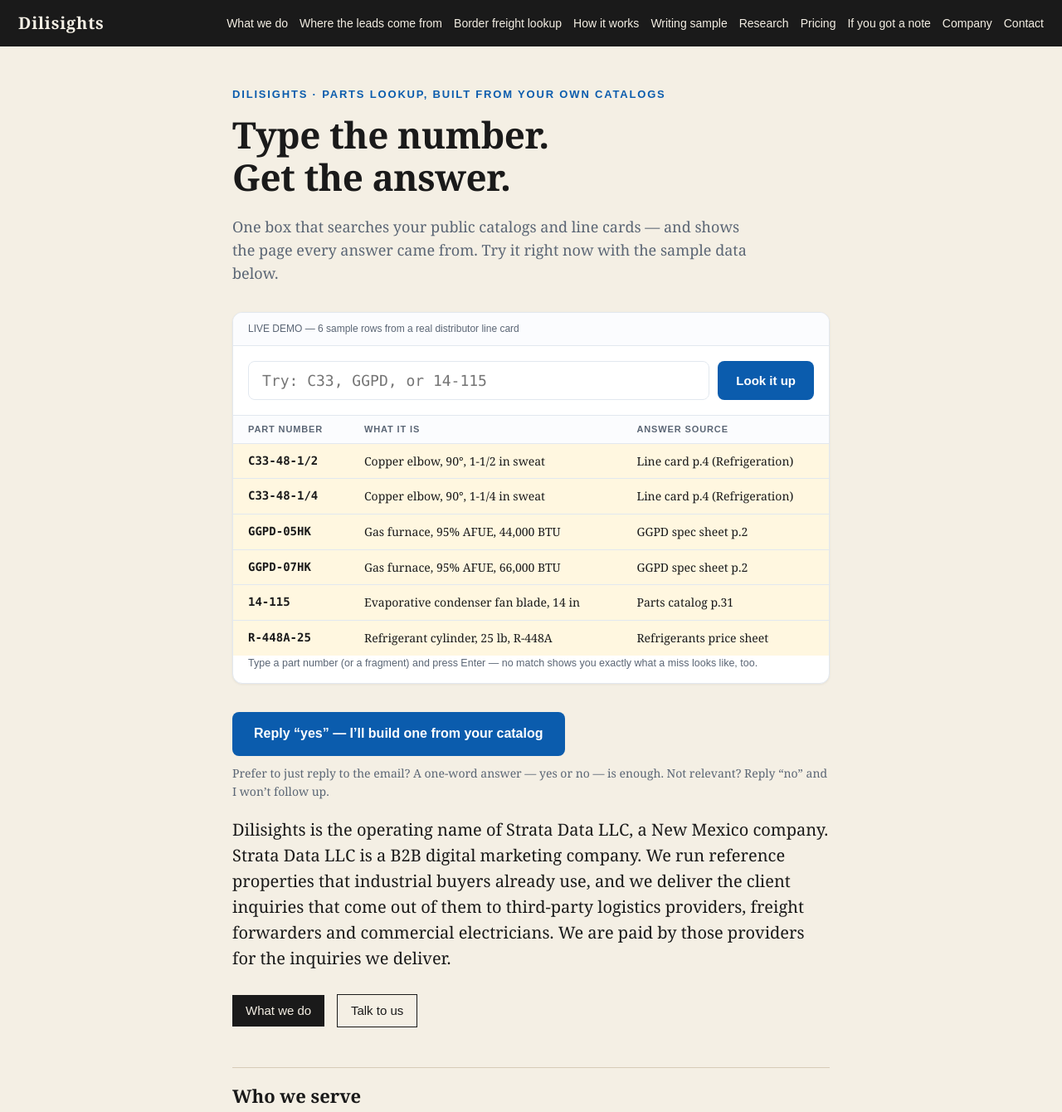
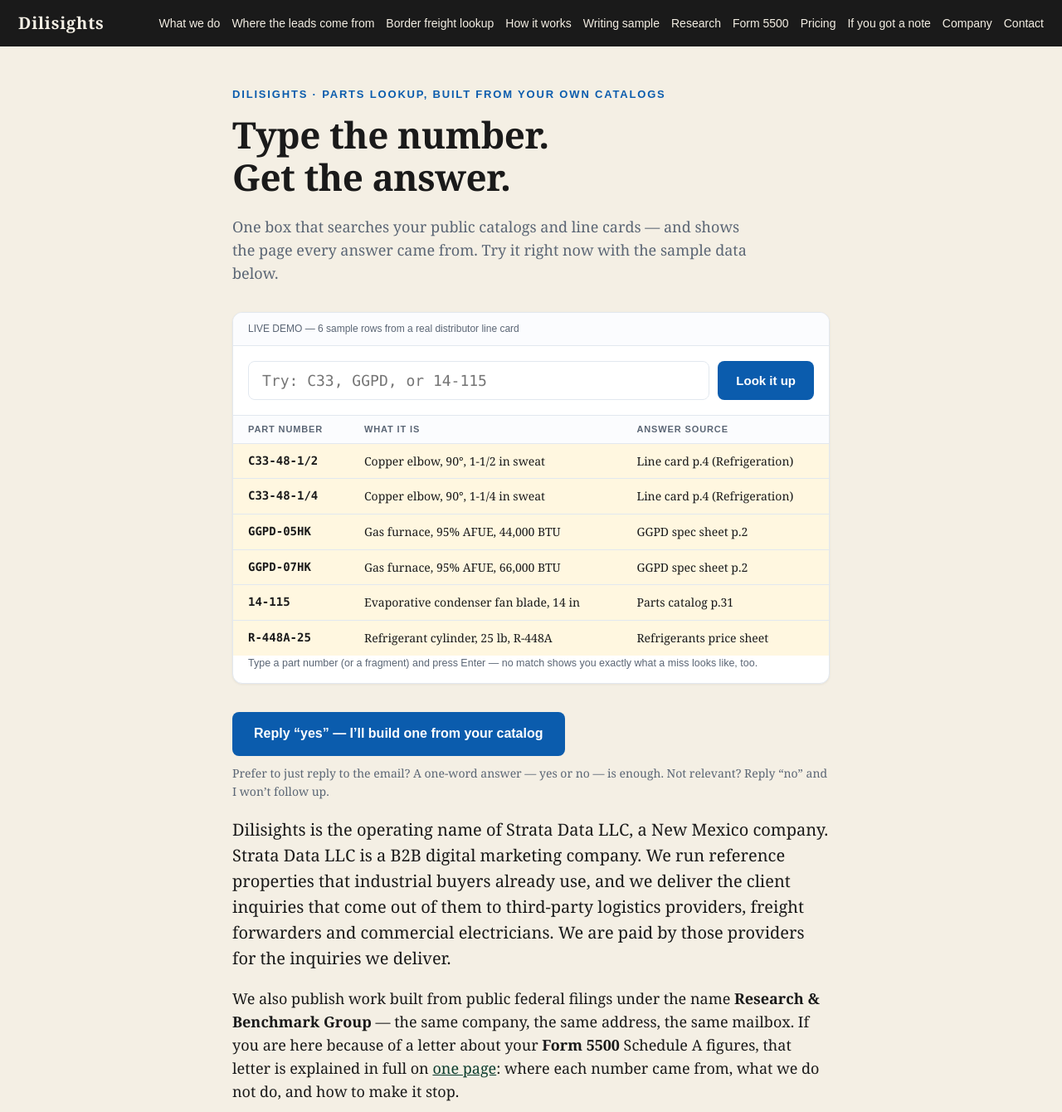
Before and after one commit to kolwqaj9-cpu/dili-landing-page, a plain HTML site: page index.html in a window 1280 px wide. Shown: the top 1340 px of the page at 83% size. Drawn offline with Linux system fonts and the light colour scheme.

```diff
--- a/index.html
+++ b/index.html
@@ -66,6 +66,7 @@
     <a href="technology.html">How it works</a>
     <a href="samples.html">Writing sample</a>
     <a href="publications.html">Research</a>
+    <a href="form5500.html">Form 5500</a>
     <a href="pay.html">Pricing</a>
     <a href="compliance.html">If you got a note</a>
     <a href="about.html">Company</a>
@@ -103,6 +104,7 @@
   </div>
 
   <p class="lead">Dilisights is the operating name of Strata Data LLC, a New Mexico company. Strata Data LLC is a B2B digital marketing company. We run reference properties that industrial buyers already use, and we deliver the client inquiries that come out of them to third-party logistics providers, freight forwarders and commercial electricians. We are paid by those providers for the inquiries we deliver.</p>
+  <p>We also publish work built from public federal filings under the name <strong>Research &amp; Benchmark Group</strong> &mdash; the same company, the same address, the same mailbox. If you are here because of a letter about your <strong>Form 5500</strong> Schedule&nbsp;A figures, that letter is explained in full on <a href="form5500.html">one page</a>: where each number came from, what we do not do, and how to make it stop.</p>
   <p>
     <a class="btn" href="solutions.html">What we do</a>
     <a class="btn ghost" href="contact.html">Talk to us</a>
@@ -187,5 +189,6 @@ function doSearch(){
 qEl.addEventListener("keydown", function(e){ if(e.key === "Enter") doSearch(); });
 render(SAMPLE);
 </script>
+<script src="analytics.js"></script>
 </body>
 </html>
```
